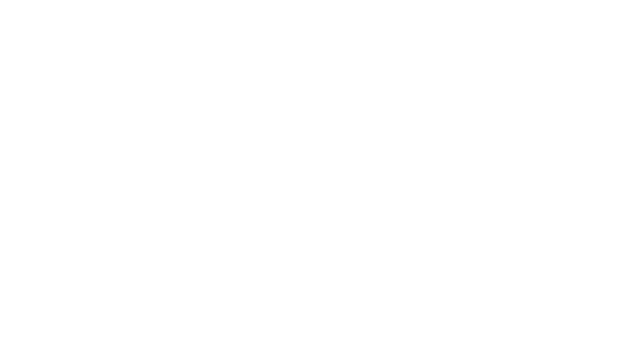
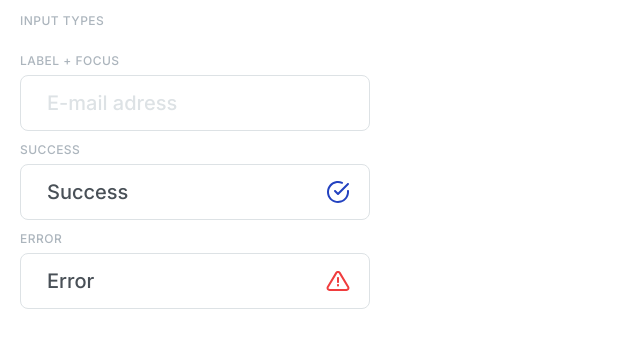
Before and after one commit to js-tasks-ru/htmlcss-20220120_yurgn13, a website: page 07-lection5/04-input/index.html in a window 1280 px wide. Shown: the whole page, without its empty margins (0-640 px from the left). Drawn offline with Linux system fonts and the light colour scheme.

Commit message:
solution for dz07-04-input

```diff
--- a/07-lection5/04-input/index.html
+++ b/07-lection5/04-input/index.html
@@ -5,7 +5,49 @@
         <link rel="stylesheet" href="../../assets/css/main.css">
         <link rel="stylesheet" href="./input.css">
     </head>
-    <body>
-
+    <body style="margin-left: 20px; display: inline-flex; flex-direction: column; gap: 10px;">
+        <h3 style="font-family: Inter;font-style: normal;font-weight: 500;font-size: 12px;line-height: 18px;letter-spacing: 0.04em;text-transform: uppercase;color: #ACB5BD;">INPUT TYPES</h3>
+        <label class="input">
+            <div class="input__title">LABEL + FOCUS</div>
+            <div class="input__design">
+                <input class="input__input" type="input" placeholder="E-mail adress">
+                <div class="input__control">
+                    <svg class="input__icon input__icon--success"  xmlns="http://www.w3.org/2000/svg">
+                        <use xlink:href="../../assets/icon/sprite.svg#Success"></use>
+                    </svg>
+                    <svg class="input__icon input__icon--error"  xmlns="http://www.w3.org/2000/svg">
+                        <use xlink:href="../../assets/icon/sprite.svg#Error"></use>
+                    </svg>
+                </div>
+            </div>
+        </label>
+        <label class="input">
+            <div class="input__title">SUCCESS</div>
+            <div class="input__design">
+                <input class="input__input input__input--success" type="input" placeholder="Success">
+                <div class="input__control">
+                    <svg class="input__icon input__icon--success"  xmlns="http://www.w3.org/2000/svg">
+                        <use xlink:href="../../assets/icon/sprite.svg#Success"></use>
+                    </svg>
+                    <svg class="input__icon input__icon--error"  xmlns="http://www.w3.org/2000/svg">
+                        <use xlink:href="../../assets/icon/sprite.svg#Error"></use>
+                    </svg>
+                </div>
+            </div>
+        </label>
+        <label class="input">
+            <div class="input__title">ERROR</div>
+            <div class="input__design input__design--error">
+                <input class="input__input input__input--error" type="input" placeholder="Error">
+                <div class="input__control">
+                    <svg class="input__icon input__icon--success"  xmlns="http://www.w3.org/2000/svg">
+                        <use xlink:href="../../assets/icon/sprite.svg#Success"></use>
+                    </svg>
+                    <svg class="input__icon input__icon--error"  xmlns="http://www.w3.org/2000/svg">
+                        <use xlink:href="../../assets/icon/sprite.svg#Error"></use>
+                    </svg>
+                </div>
+            </div>
+        </label>
     </body>
 </html>
--- a/07-lection5/04-input/input.css
+++ b/07-lection5/04-input/input.css
@@ -0,0 +1,84 @@
+.input{
+    display: inline-block;
+    position: relative;
+    }
+.input__title{
+font-family: Inter;
+font-style: normal;
+font-weight: 500;
+font-size: 12px;
+line-height: 18px;
+letter-spacing: 0.04em;
+text-transform: uppercase;
+color: var(--grey-3);
+margin-bottom: 5px;
+}
+    .input__design{
+    display: flex;
+    gap: 12px;
+    width: 350px;
+    height: 56px;
+    box-sizing: border-box;
+    border: 1px solid var(--grey-2);
+    border-radius: 8px;
+    display: flex;
+    align-items: center;
+    justify-content: space-between;
+    padding: 0 20px 0 24px;
+    }
+    .input__input{
+    width: 100%;
+    font-family: Inter;
+    font-style: normal;
+    font-weight: normal;
+    font-size: 20px;
+    line-height: 26px;
+    color:var(--grey-4);
+    border: 0;
+    }
+    .input__input::placeholder{
+        color: var(--grey-2);
+    }
+    .input__input:focus{
+    outline: 0;
+    }
+
+    .input__control{
+    width: 24px;
+    height: 24px;
+    color: var(--white);
+    display: flex;
+    align-items: center;
+    justify-content: center;
+    }
+    .input__icon{
+        position: absolute;
+        width: 24px;
+        height: 24px;
+    }
+    .input__icon--success{
+        visibility: hidden;
+        color: var(--blue2);
+    }
+    .input__icon--error{
+        visibility: hidden;
+        color: var(--red);
+    }
+
+    .input__design:focus-within{
+        border-color: var(--blue);
+    }
+    .input__design--error:focus-within{
+        border-color:  var(--red);
+    }
+    .input__input--error ~ .input__control .input__icon--error{
+        visibility: visible;
+    }
+    .input__input--error::placeholder{
+        color: var(--grey-4);
+    }
+    .input__input--success ~ .input__control .input__icon--success{
+        visibility: visible;
+    }
+    .input__input--success::placeholder{
+        color: var(--grey-4);
```
